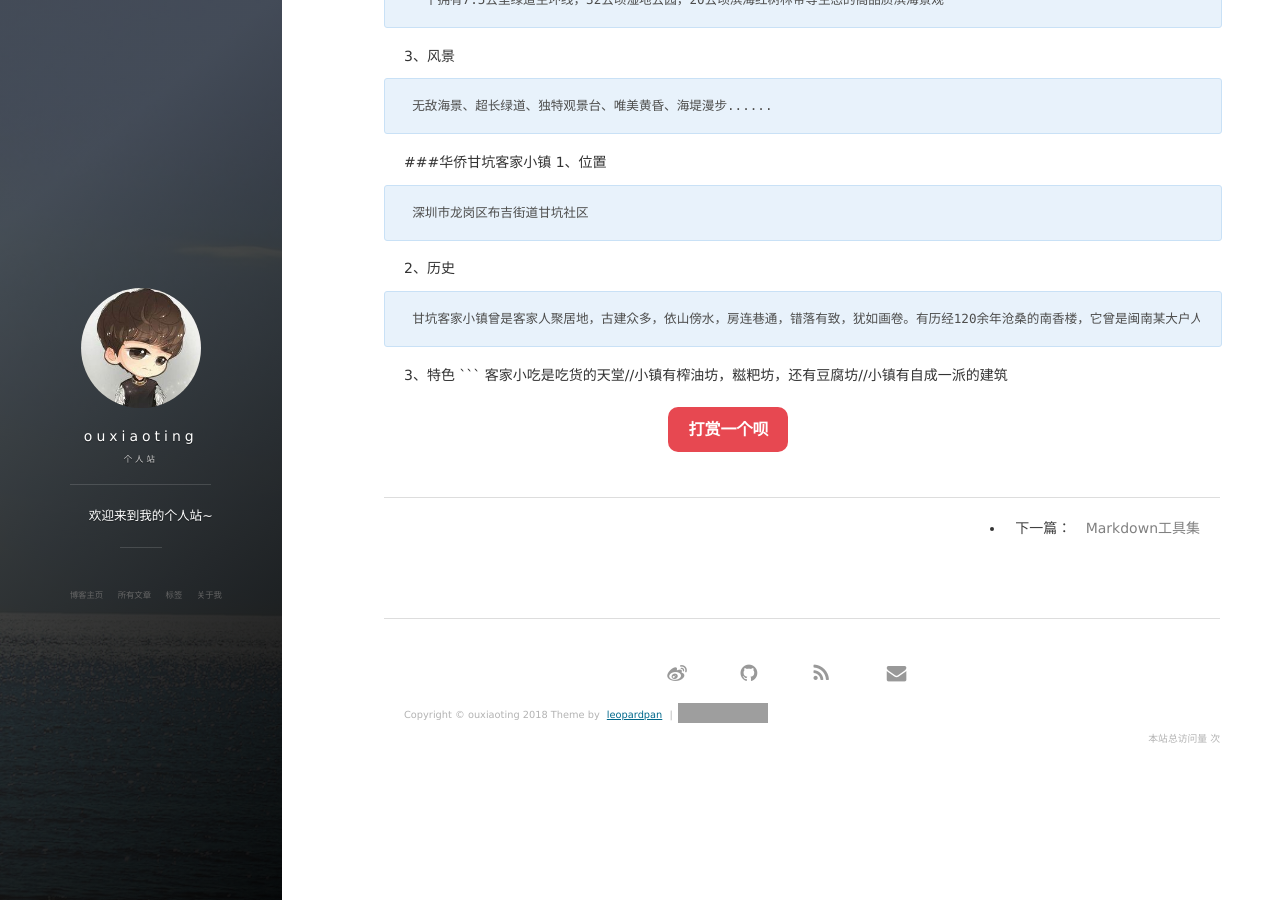
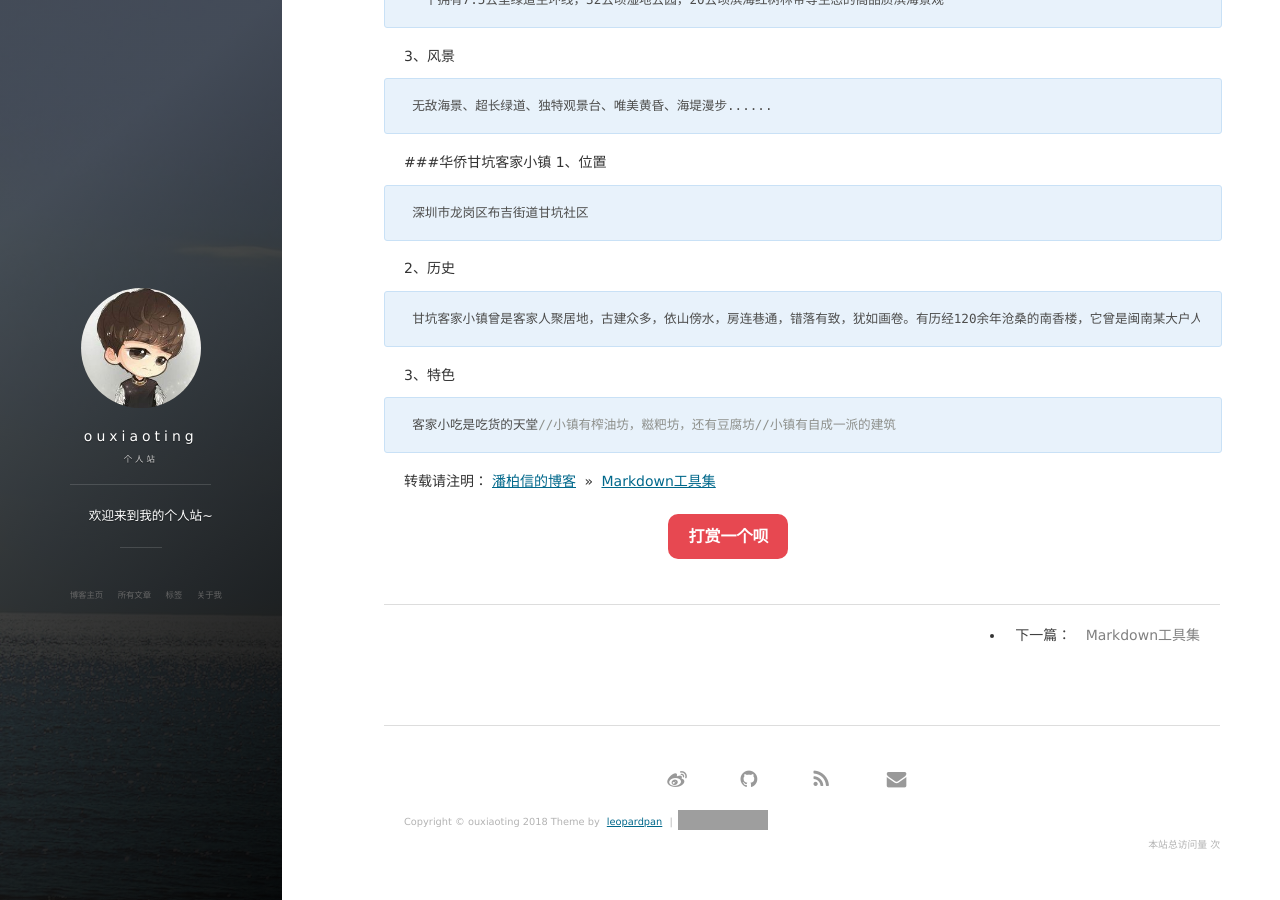
Before and after one commit to ouxiaoting/ouxiaoting.github.io, a Jekyll site: the page built from _posts/2016-11-16-macTips.md, in a window 1280 px wide and 900 px high, scrolled down 1114 px. Built offline with Jekyll 4.4.1, drawn with Linux system fonts in a browser that asks for light colours; nearby versions of some CDN libraries; our own code applies the rules of GitHub Pages for plain Markdown files; comment, search, counter and statistics services are not loaded; grey boxes are pictures that could not be loaded.

Commit message:
Update 2016-11-16-macTips.md

````diff
--- a/_posts/2016-11-16-macTips.md
+++ b/_posts/2016-11-16-macTips.md
@@ -68,3 +68,5 @@ tags: 风景图
 3、特色
 ```
 客家小吃是吃货的天堂//小镇有榨油坊，糍粑坊，还有豆腐坊//小镇有自成一派的建筑
+```
+转载请注明：[潘柏信的博客](http://baixin) » [Markdown工具集](http://baixin.io/2016/11/markdownTool/)
````
